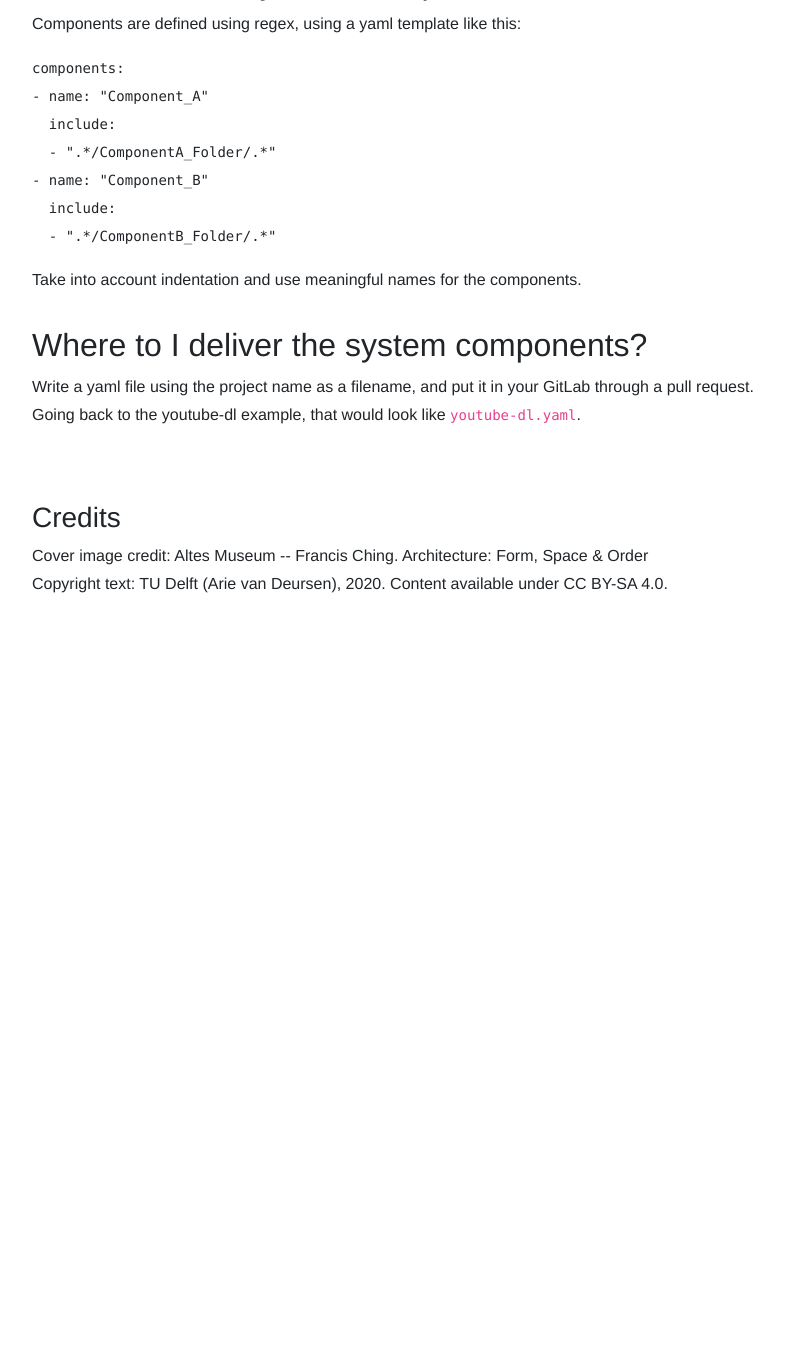
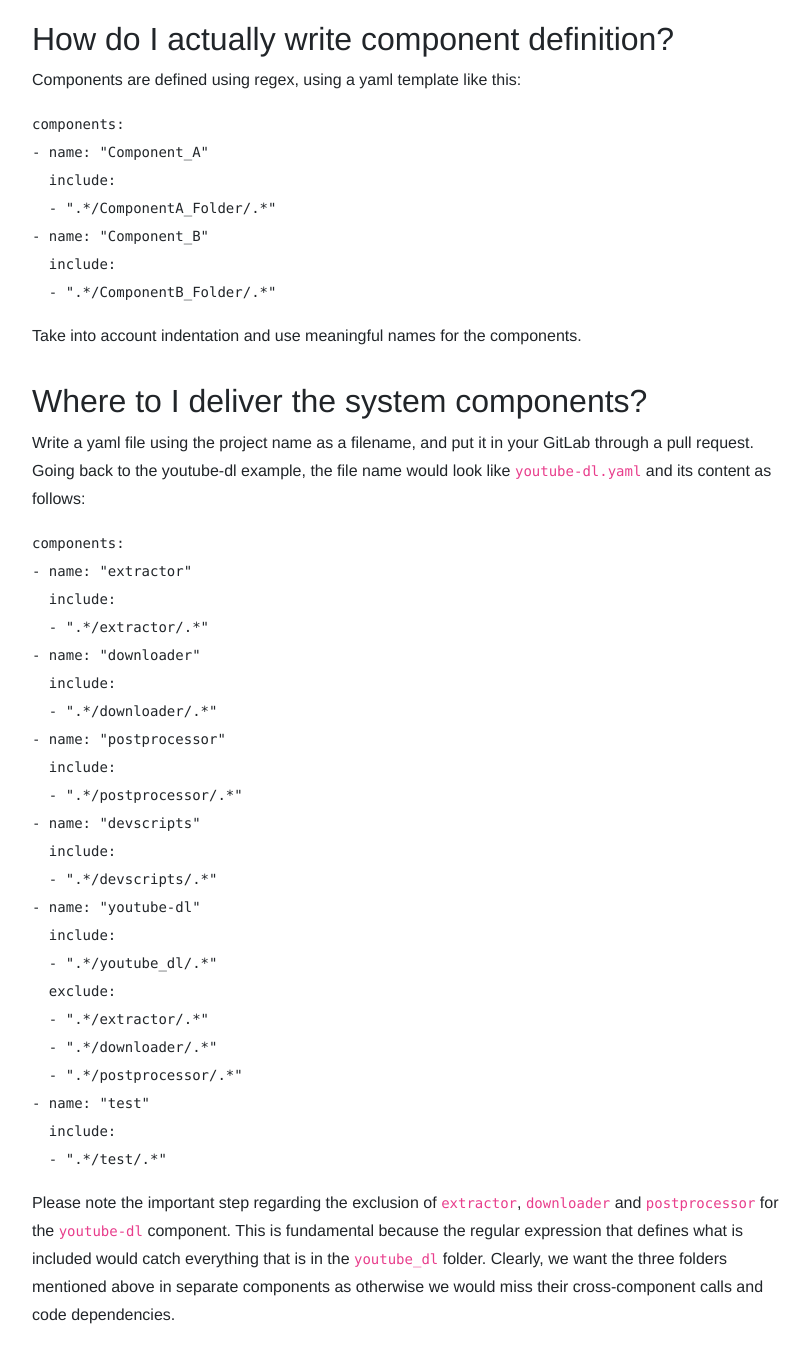
Before and after one commit to SERG-Delft/delftswa, a Jekyll site: the page built from 2020/guidelines_for_componentization.md, in a window 1280 px wide and 1400 px high, scrolled down 2029 px. Shown: the top 1363 px of the window, without its empty margins (224-1034 px from the left). Built offline with Jekyll 4.4.1, drawn with Linux system fonts in a browser that asks for light colours; before the commit the page ends 2659 px from its top, so only the background shows below that; some of the changed text lies outside the part shown.

Commit message:
Fix guidelines for component definition

````diff
--- a/2020/guidelines_for_componentization.md
+++ b/2020/guidelines_for_componentization.md
@@ -14,14 +14,18 @@ divide their code in components using this easy but effective way to separate re
 
 ## Can you give me an example?
 Take project [youtube-dl](https://github.com/ytdl-org/youtube-dl).
-Its folder structure inside folder [`youtube-dl`](https://github.com/ytdl-org/youtube-dl/tree/master/youtube_dl) is:
+Its folder structure inside folder [`youtube_dl`](https://github.com/ytdl-org/youtube-dl/tree/master/youtube_dl) is:
 - downloader
 - extractor
 - postprocessor
 
 An educated guess will be to use these three folders as components.
 There is probably another component which comprises all the python code included in the
-folder `youtube-dl` itself (but not the code inside the other three subfolders).
+folder `youtube_dl` itself (but not the code inside the other three subfolders).
+Take care of exploring the full structure of the project as there might be some other
+subfolders which would account as another separate component. In this case, for instance,
+we would like to comprise folder [`devscripts`](https://github.com/ytdl-org/youtube-dl/tree/master/devscripts)
+as well.
 
 ## Do I need to exclude anything from the process of component identification?
 Yes. Mostly, you need to exclude all folders that have code imported and used
@@ -71,4 +75,36 @@ Take into account indentation and use meaningful names for the components.
 
 ## Where to I deliver the system components?
 Write a yaml file using the project name as a filename, and put it in your GitLab through a pull request.
-Going back to the youtube-dl example, that would look like `youtube-dl.yaml`.
+Going back to the youtube-dl example, the file name would look like `youtube-dl.yaml` and its content as follows:
+
+```
+components:
+- name: "extractor"
+  include:
+  - ".*/extractor/.*"
+- name: "downloader"
+  include:
+  - ".*/downloader/.*"
+- name: "postprocessor"
+  include:
+  - ".*/postprocessor/.*"
+- name: "devscripts"
+  include:
+  - ".*/devscripts/.*"
+- name: "youtube-dl"
+  include:
+  - ".*/youtube_dl/.*"
+  exclude:
+  - ".*/extractor/.*"
+  - ".*/downloader/.*"
+  - ".*/postprocessor/.*"
+- name: "test"
+  include:
+  - ".*/test/.*"
+```
+
+Please note the important step regarding the exclusion of `extractor`, `downloader` and `postprocessor`
+for the `youtube-dl` component. This is fundamental because the regular expression
+that defines what is included would catch everything that is in the `youtube_dl` folder.
+Clearly, we want the three folders mentioned above in separate components as otherwise
+we would miss their cross-component calls and code dependencies.
````
